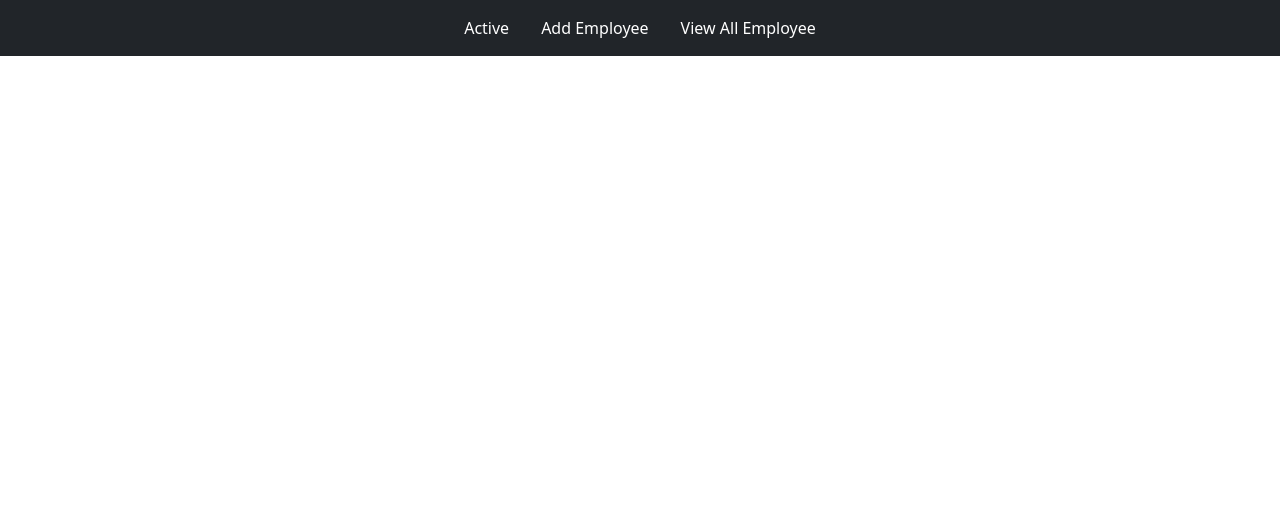
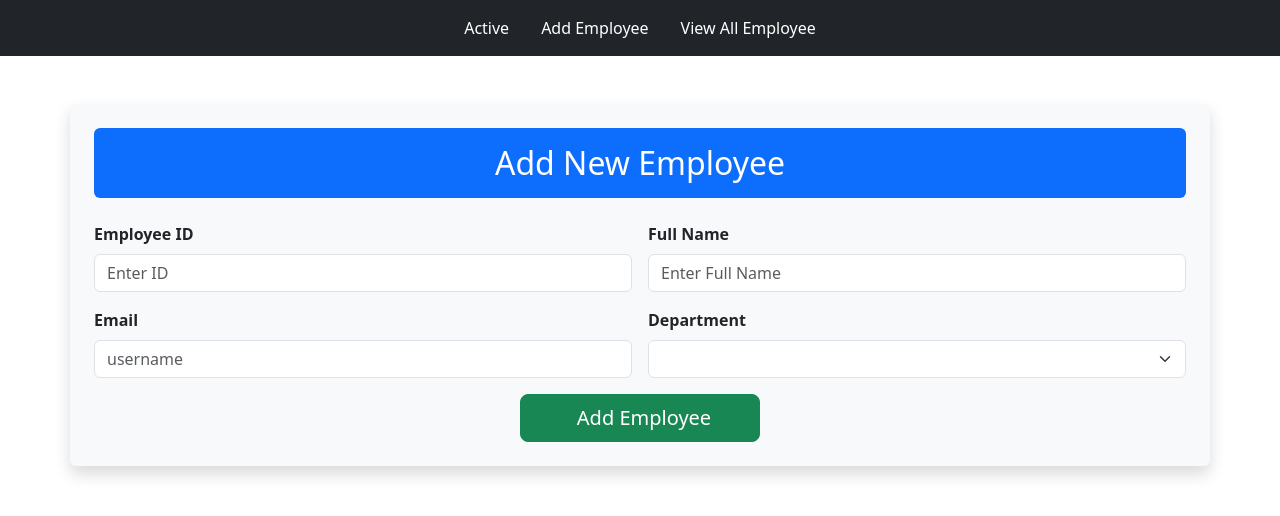
Before and after one commit to dineshalahakoon/HR-Frontend, an Angular app: page / in a window 1280 px wide. Shown: the top 516 px of the page. Built offline with nearby package versions, Linux system fonts and the light colour scheme.

Commit message:
add-employee-component  implement

```diff
--- a/package.json
+++ b/package.json
@@ -19,6 +19,7 @@
     "@angular/router": "^19.2.0",
     "bootstrap": "^5.3.5",
     "rxjs": "~7.8.0",
+    "sweetalert2": "^11.19.1",
     "tslib": "^2.3.0",
     "zone.js": "~0.15.0"
   },
--- /dev/null
+++ b/src/app/add-employee/add-employee.component.html
@@ -0,0 +1,46 @@
+<div class="container mt-5 p-4 rounded shadow bg-light">
+    <h2 class="text-center mb-4 bg-primary text-white p-3 rounded">Add New Employee</h2>
+
+    <div class="row g-3">
+      <!-- ID -->
+      <div class="col-md-6">
+        <label for="employeeId" class="form-label fw-semibold">Employee ID</label>
+        <input type="text" class="form-control" id="employeeId" placeholder="Enter ID" [(ngModel)]="employee.id">
+      </div>
+
+      <!-- Name -->
+      <div class="col-md-6">
+        <label for="employeeName" class="form-label fw-semibold">Full Name</label>
+        <input type="text" class="form-control" id="employeeName" placeholder="Enter Full Name" [(ngModel)]="employee.name">
+      </div>
+
+      <!-- Email -->
+      <div class="col-md-6">
+        <label for="employeeEmail" class="form-label fw-semibold">Email</label>
+        <div class="input-group">
+          <input type="text" class="form-control" id="employeeEmail" placeholder="username" [(ngModel)]="employee.email">
+
+        </div>
+      </div>
+
+      <!-- Department -->
+      <div class="col-md-6">
+        <label for="department" class="form-label fw-semibold">Department</label>
+        <select class="form-select" id="department" [(ngModel)]="employee.department">
+          <option disabled selected>Select Department</option>
+          <option value="HR department">HR</option>
+          <option value="IT department">IT</option>
+          <option value="Finance department">Finance</option>
+          <option value="Operations department">Operations</option>
+        </select>
+      </div>
+
+      <!-- Add Button -->
+      <div class="col-12 text-center mt-10">
+        <button type="button" class="btn btn-lg btn-success px-5" (click)="AddEmployee()">
+            <i class="bi bi-plus-circle me-2"></i> Add Employee
+          </button>
+
+      </div>
+    </div>
+  </div>
--- /dev/null
+++ b/src/app/add-employee/add-employee.component.ts
@@ -0,0 +1,35 @@
+import { CommonModule } from '@angular/common';
+import { HttpClient, HttpClientJsonpModule, HttpClientModule, HttpHeaders } from '@angular/common/http';
+import { Component } from '@angular/core';
+import { FormsModule } from '@angular/forms';
+import Swal from 'sweetalert2';
+
+@Component({
+  selector: 'app-add-employee',
+  imports: [FormsModule,CommonModule,HttpClientModule],
+  templateUrl: './add-employee.component.html',
+  styleUrl: './add-employee.component.css'
+})
+export class AddEmployeeComponent {
+  constructor(private http:HttpClient){}
+
+
+
+
+  public employee={
+    id:undefined,
+    name:undefined,
+    email:undefined,
+    department:undefined,
+    createAt:undefined,
+    UplordAt:undefined
+    }
+
+  AddEmployee(){
+
+
+console.log(this.employee);
+
+this.http.post("http://localhost:8080/employees" ,this.employee,).subscribe()
+  }
+}
--- a/src/app/app.component.html
+++ b/src/app/app.component.html
@@ -1 +1,2 @@
 <app-nav></app-nav>
+<app-add-employee></app-add-employee>
--- a/src/app/app.component.ts
+++ b/src/app/app.component.ts
@@ -1,10 +1,11 @@
 import { Component } from '@angular/core';
 import { RouterOutlet } from '@angular/router';
 import { NavComponent } from './common/nav/nav.component';
+import { AddEmployeeComponent } from "./add-employee/add-employee.component";
 
 @Component({
   selector: 'app-root',
-  imports: [RouterOutlet,NavComponent],
+  imports: [RouterOutlet, NavComponent, AddEmployeeComponent],
   templateUrl: './app.component.html',
   styleUrl: './app.component.css'
 })
```
Also changed, not shown: src/app/add-employee/add-employee.component.css (added), 2 other files (tests, documents, lock files or other folders).
